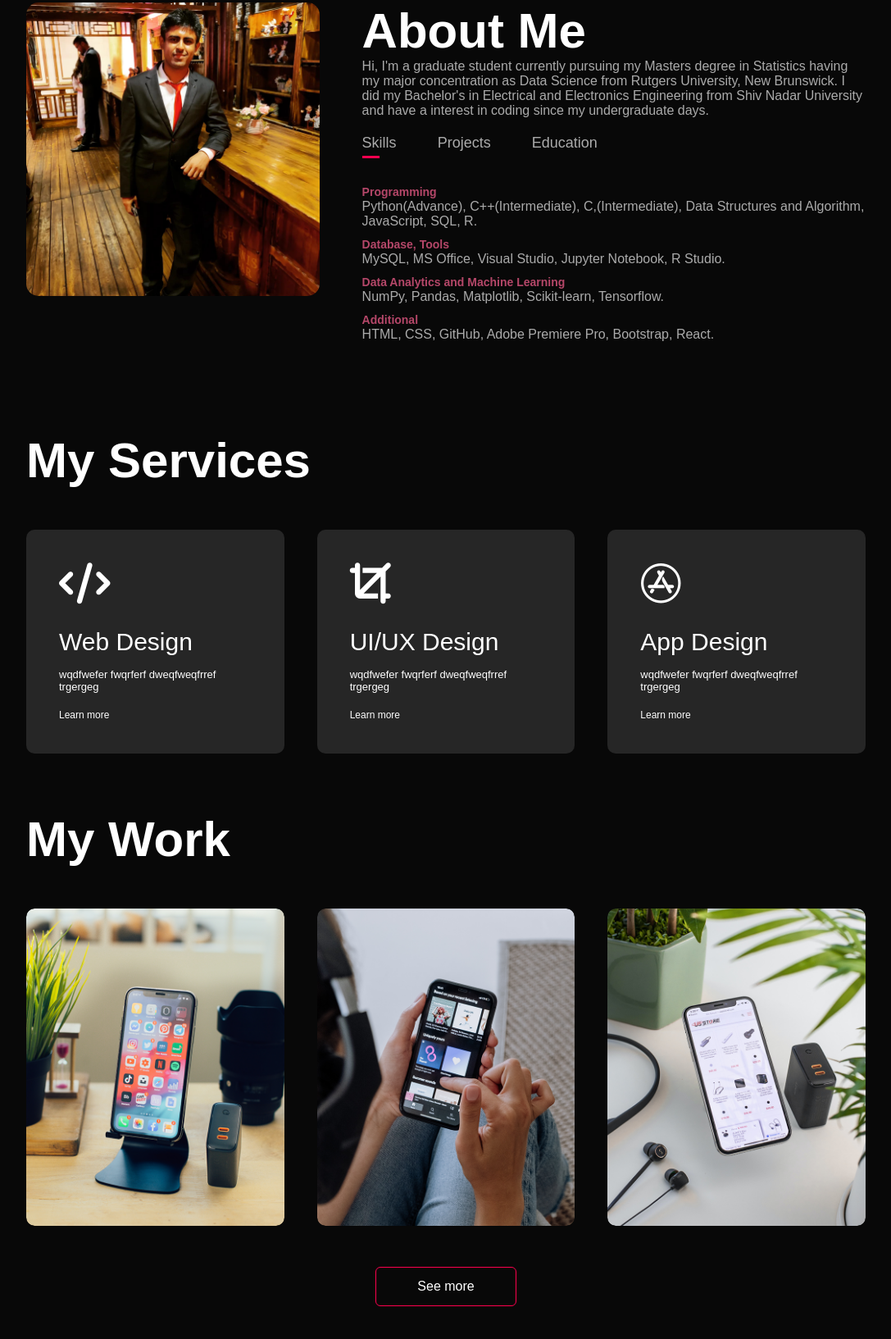
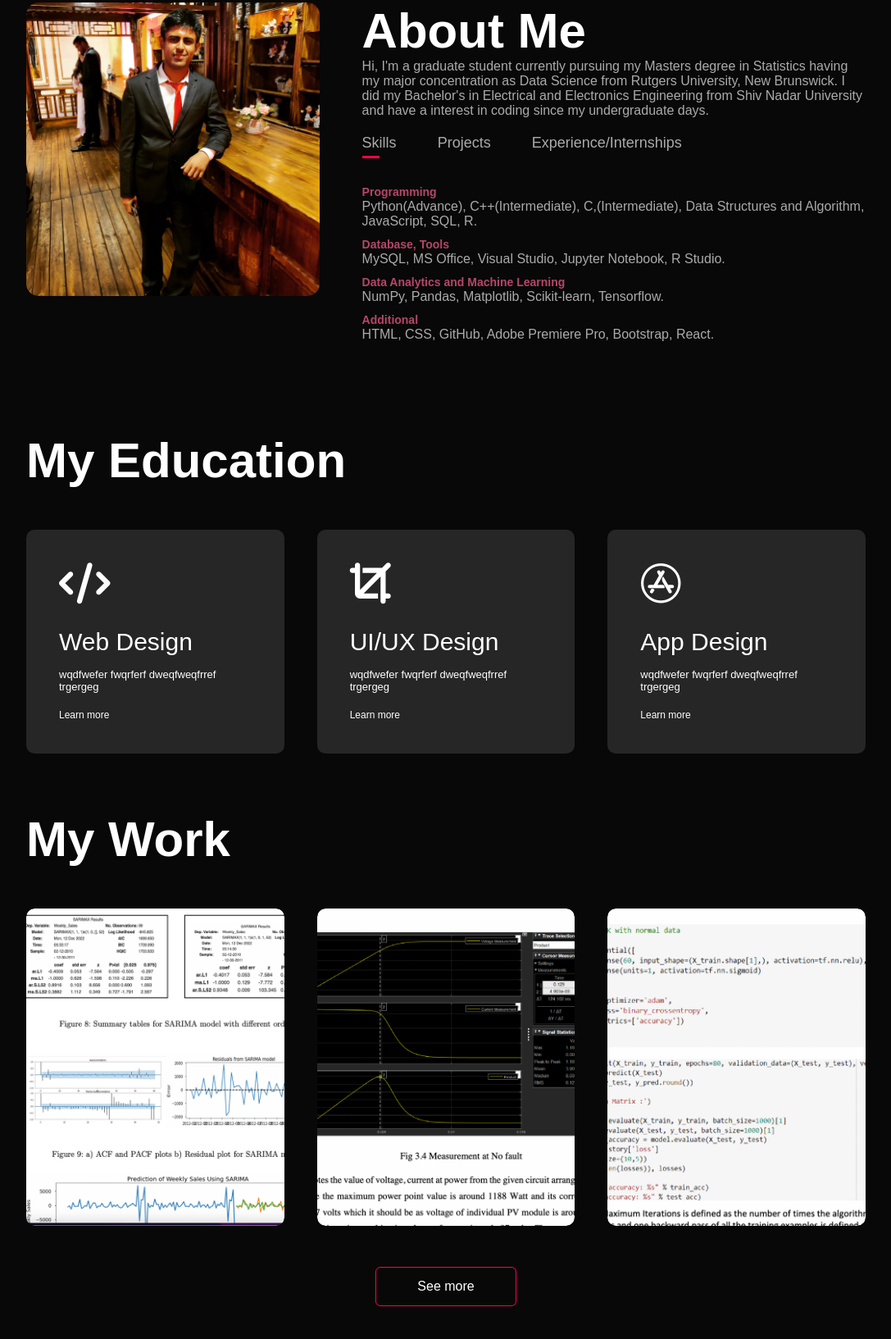
Before and after one commit to Anirudh1308/Personal_Portfolio, a plain HTML site: page index.html in a window 1280 px wide. Shown: the part 887-2520 px from the top of the page at 82% size, without its empty margins (96-1183 px from the left). Drawn offline with Linux system fonts and the light colour scheme.

Commit message:
Final draft 1.0

```diff
--- a/index.html
+++ b/index.html
@@ -24,7 +24,7 @@
                 <i class="fa-solid fa-bars" onclick="openmenu()"></i>
             </nav>
             <div class="header-text">
-                <p>UI/UX Designer</p>
+                <p>Data Science/Analyst</p>
                 <h1>Hi, I'm <span>Anirudh Gaur</span><br>MS Statistics (Data Science) student</h1>
             </div>
         </div>
@@ -45,7 +45,7 @@
                     <div class="tab-titles">
                         <p class="tab-links active-link" onclick="opentab('skills')">Skills</p>
                         <p class="tab-links" onclick="opentab('projects')">Projects</p>
-                        <p class="tab-links" onclick="opentab('education')">Education</p>
+                        <p class="tab-links" onclick="opentab('education')">Experience/Internships</p>
                     </div>
                     <div class="tab-contents active-tab" id="skills">
                         <ul>
@@ -65,9 +65,10 @@
                     </div>
                     <div class="tab-contents" id="education">
                         <ul>
-                            <li><span><b>Rutgers University New Brunswick – Masters in Data Science (Sep 2022 - ongoing)</b></span><br><b>CGPA: 3.67/4.00</b><br>Relevant coursework- Data Structures and algorithm, Probability and Inference, Regression and Time series
-                                data, Database Management, Financial Data Mining, Statistical Modeling and Computing, Data Wrangling.</li>
-                            <li><span><b>Shiv Nadar University - Bachelor's in Electrical and Electronics Engineering (Aug 2018 - May 2022)</b></span><b><br>CGPA: 8.39/10.00<br>Minor in Mathematics<br></b>Relevant coursework- Data structures, Applied machine learning, Digital electronics, Analog electronics, Embedded systems, Linear algebra, Differential equation, Introduction to probability and statistics.</li>
+                            <li><span><b>Stige Tech | Data Analytics Intern | Jul 2021- Nov 2021</b></span><br>• Engaged in a virtual internship program in data analytics spanning around 5 months.
+                                <br>• Implemented various data analysis and extraction tasks using MySQL, excel and python libraries.</li>
+                            <li><span><b>Verzeo | Machine learning intern | Mar 2021-May 2021</b></span><br>• Created a human skin tone detection project which distinguished skin tone in 3 categories.
+                                <br>• Co-ordinated with web development and AI team comprising of 10 members regarding the project.</li>
                         </ul>
                     </div>
                 </div>
@@ -79,7 +80,7 @@
 
     <div id="services">
         <div class="container">
-            <h1 class="sub-title">My Services</h1>
+            <h1 class="sub-title">My Education</h1>
             <div class="services-list">
                 <div>
                     <i class="fa-solid fa-code"></i>
@@ -109,31 +110,33 @@
         <h1 class="sub-title">My Work</h1>
         <div class="work-list">
             <div class="work">
-                <img src="Images/work-1.png">
+                <img src="Images/Ani_work1.png">
                 <div class="layer">
-                    <h3>Social Media</h3>
-                    <p>dferg fdwfnwuef dfjwfuir dwfn</p>
-                    <a href="#"><i class="fa-solid fa-arrow-up-right-from-square"></i></a>
+                    <h3>Business Forecasting Using Time Series</h3>
+                    <p>Project on Time Series Forecasting model for weekly sales of Walmart, with which forecasting of future sales was done.
+                        EDA was performed and ACF and PACF plots were made to decide the optimal SARIMA model.</p>
+                    <a href="https://github.com/Anirudh1308/Masters-Project/tree/main/Project" target="_blank"><i class="fa-solid fa-arrow-up-right-from-square"></i></a>
                 </div>
             </div>
             <div class="work">
-                <img src="Images/work-2.png">
+                <img src="Images/Ani_work2.png">
                 <div class="layer">
-                    <h3>Music App</h3>
-                    <p>dferg fdwfnwuef dfjwfuir dwfn</p>
-                    <a href="#"><i class="fa-solid fa-arrow-up-right-from-square"></i></a>
+                    <h3>
+                        Maximum power point estimation from TCT configuration</h3>
+                    <p>Final year B. Tech project for analyzing and comparing TCT configuration in a PV array to series-parallel and series configuration.</p>
+                    <a href="https://github.com/Anirudh1308/College-Projects/blob/master/Anirudh_Samved_Project.pdf" target="_blank"><i class="fa-solid fa-arrow-up-right-from-square"></i></a>
                 </div>
             </div>
             <div class="work">
-                <img src="Images/work-3.png">
+                <img src="Images/Ani_work3.png">
                 <div class="layer">
-                    <h3>Online Shopping App</h3>
-                    <p>dferg fdwfnwuef dfjwfuir dwfn</p>
-                    <a href="#"><i class="fa-solid fa-arrow-up-right-from-square"></i></a>
+                    <h3>Machine Learning model for predicting e-commerce transaction</h3>
+                    <p>Performing EDA and implementing various ML models such as KNN, decision tree, neural net, etc. for prediction</p>
+                    <a href="https://github.com/Anirudh1308/College-Projects/tree/master/ML_Project" target="_blank"><i class="fa-solid fa-arrow-up-right-from-square"></i></a>
                 </div>
             </div>
         </div>
-    <a href="#" class="btn">See more</a>
+    <a href="https://github.com/Anirudh1308?tab=repositories" target="_blank" class="btn">See more</a>
     </div>
 </div>
 
```
Also changed, not shown: Images/Ani_work1.png (added), Images/Ani_work2.png (added), Images/Ani_work3.png (added), Images/forecast.jpg (added), 2 other files.
